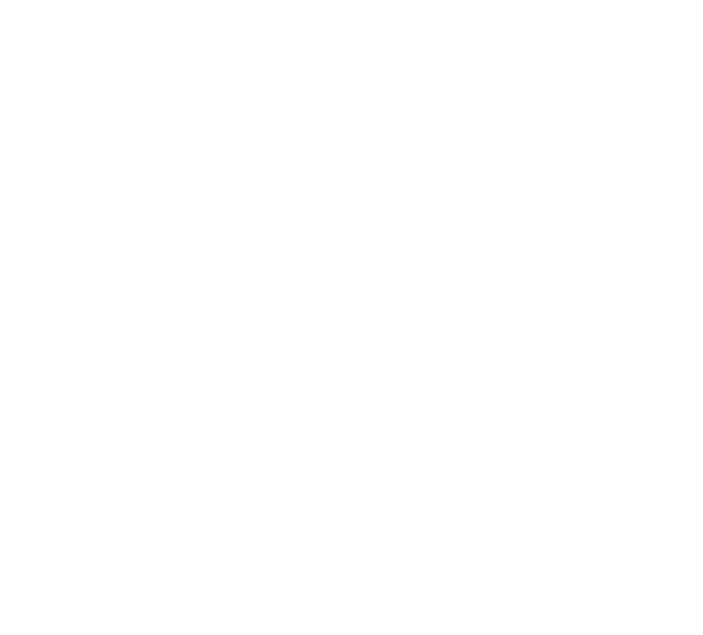
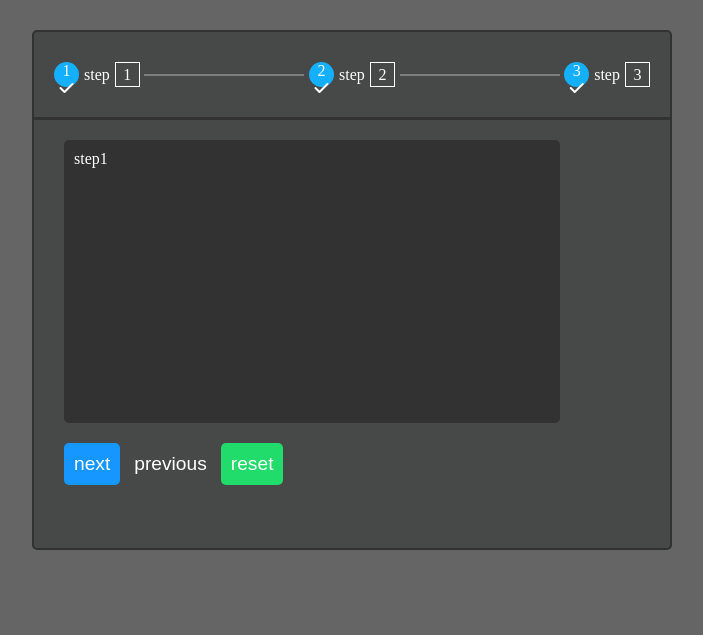
Before and after one commit to orca0016/hw9-question3, a plain HTML site: page index.html in a window 1280 px wide. Shown: the whole page, without its empty margins (288-991 px from the left). Drawn offline with Linux system fonts and the light colour scheme.

Commit message:
Develop (#1)
* feat:create foundation of html

* style:header style add

* feat:add step boxes

* style:add steps style

```diff
--- a/index.html
+++ b/index.html
@@ -1,13 +1,86 @@
 <!DOCTYPE html>
 <html lang="en">
-<head>
-    <meta charset="UTF-8">
-    <meta name="viewport" content="width=device-width, initial-scale=1.0">
+  <head>
+    <meta charset="UTF-8" />
+    <meta name="viewport" content="width=device-width, initial-scale=1.0" />
     <title>Document</title>
-    <link rel="stylesheet" href="https://cdnjs.cloudflare.com/ajax/libs/font-awesome/6.7.2/css/all.min.css" integrity="sha512-Evv84Mr4kqVGRNSgIGL/F/aIDqQb7xQ2vcrdIwxfjThSH8CSR7PBEakCr51Ck+w+/U6swU2Im1vVX0SVk9ABhg==" crossorigin="anonymous" referrerpolicy="no-referrer" />
-    <link rel="stylesheet" href="./style.css">
-</head>
-<body>
+    <link
+      rel="stylesheet"
+      href="https://cdnjs.cloudflare.com/ajax/libs/font-awesome/6.7.2/css/all.min.css"
+      integrity="sha512-Evv84Mr4kqVGRNSgIGL/F/aIDqQb7xQ2vcrdIwxfjThSH8CSR7PBEakCr51Ck+w+/U6swU2Im1vVX0SVk9ABhg=="
+      crossorigin="anonymous"
+      referrerpolicy="no-referrer"
+    />
+    <link rel="stylesheet" href="./style.css" />
+  </head>
+  <body>
+    <div class="container">
+      <div class="header">
+        <!-- 1 item header -->
+        <div class="stack-step">
+          <span class="blue-circle-btn">
+            <div class="number">1</div>
+            <div class="icon">
+              <i class="fa fa-check" aria-hidden="true"></i>
+            </div>
+          </span>
+          <span>step</span>
+          <div class="square-shape">1</div>
+        </div>
+        <div class="dash-line"></div>
+
+        <!-- 2 item header -->
+        <div class="stack-step">
+          <span class="blue-circle-btn">
+            <div class="number">2</div>
+            <div class="icon">
+              <i class="fa fa-check" aria-hidden="true"></i>
+            </div>
+          </span>
+          <span>step</span>
+          <div class="square-shape">2</div>
+        </div>
+        <div class="dash-line"></div>
+
+        <!-- 1 item header -->
+        <div class="stack-step">
+          <span class="blue-circle-btn">
+            <div class="number">3</div>
+            <div class="icon">
+              <i class="fa fa-check" aria-hidden="true"></i>
+            </div>
+          </span>
+          <span>step</span>
+          <div class="square-shape">3</div>
+        </div>
+        <!-- end items for header -->
+      </div>
+
+
+      <div class="body-content">
+        <div class="scroll-cont">
+            <div class="box"  >
+                <div class="content">step1</div>
+                <button class="next" >next</button>
+                <button class="previous">previous</button>
+                <button class="reset">reset</button>
+            </div>
+            <div class="box"  >
+                <div class="content">step2</div>
+                <button class="next" >next</button>
+                <button class="previous">previous</button>
+                <button class="reset">reset</button>
+            </div>
+            <div class="box"  >
+                <div class="content">step3</div>
+                <button class="next" >next</button>
+                <button class="previous">previous</button>
+                <button class="reset">reset</button>
+            </div>
+
+        </div>
+      </div>
+    </div>
     <script src="./app.js"></script>
-</body>
+  </body>
 </html>
--- a/style.css
+++ b/style.css
@@ -1,5 +1,108 @@
-*{
-    padding: 0px;
-    margin: 0px;
-    box-sizing: border-box;
+* {
+  padding: 0px;
+  margin: 0px;
+  box-sizing: border-box;
 }
+body {
+  background-color: #656565;
+}
+.container {
+  width: 50%;
+  height: 65vh;
+  background-color: #474949;
+  color: white;
+  margin: 30px auto;
+  border-radius: 5px;
+  border: 2px solid #323232;
+}
+
+.header {
+  width: 100%;
+  display: flex;
+  justify-content: space-between;
+  border-bottom: 3px solid #323232;
+  padding: 30px 20px;
+  align-items: center;
+}
+.stack-step {
+  display: flex;
+  align-items: center;
+  gap: 5px;
+}
+.stack-step .blue-circle-btn {
+  background-color: #15afff;
+  width: 25px;
+  height: 25px;
+  border-radius: 100%;
+  display: grid;
+  place-items: center;
+}
+.stack-step .square-shape {
+  border: 1px solid white;
+  width: 25px;
+  height: 25px;
+  display: grid;
+  place-items: center;
+}
+
+.dash-line {
+  border: 1px solid #7a7f80;
+  width: 10em;
+  height: 1px;
+}
+.body-content {
+  height: 64vh;
+  width: 100%;
+  overflow: hidden;
+}
+.scroll-cont {
+  width: 300%;
+  height: 100%;
+  display: flex;
+  transition: transform 0.5s ease-in-out;
+}
+.scroll-cont .box {
+    max-height: 100%;
+    width: 100%;
+    flex-shrink: 0;
+    padding: 20px 30px;
+}
+
+.scroll-cont .box .content {
+    width:31em;
+    height: 60%;
+    border-radius: 5px;
+    padding: 10px;
+    background-color: #323232;
+
+}
+
+.next{
+    background-color: #1597ff;
+    border: none;
+    border-radius: 5px;
+    padding: 10px;
+    margin: 20px 0  ;
+    color: white;
+    font-size: 1.2rem;
+    cursor: pointer;
+}
+.previous{
+    background-color: unset;
+    border: none;
+    padding: 10px;
+    font-size: 1.2rem;
+    color: white;
+    cursor: pointer;
+}
+
+.reset{
+    background-color: #21dc6b;
+    border: none;
+    border-radius: 5px;
+    padding: 10px;
+    margin: 20px 0  ;
+    color: white;
+    font-size: 1.2rem;
+    cursor: pointer;
+}
```
